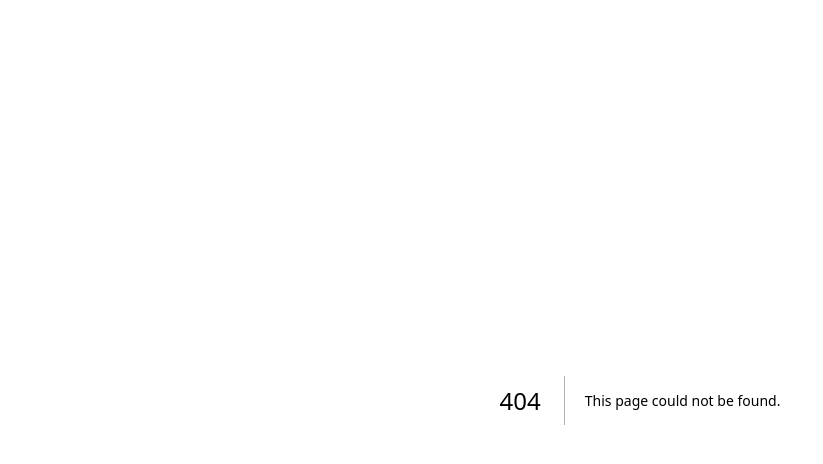
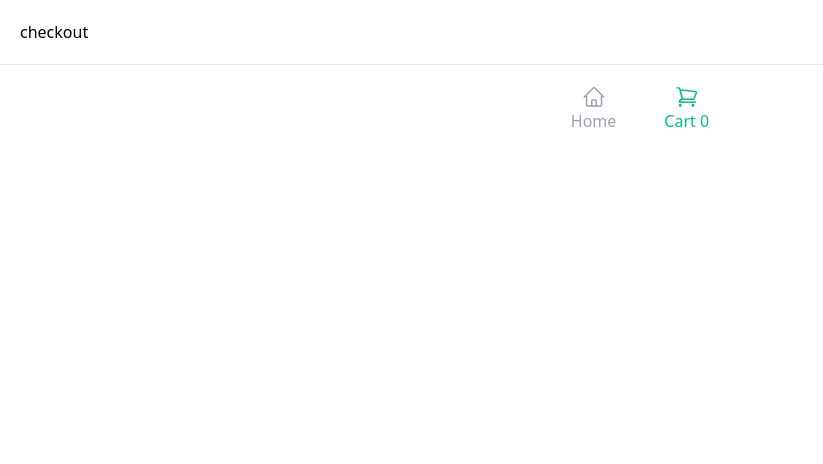
Before and after one commit to raven252525/my-ecommerce, a Next.js app: page /checkout in a window 1280 px wide. Before the commit this address had no page. Shown: the top 464 px of the page, without its empty margins (0-823 px from the left). Built offline with nearby package versions, Linux system fonts and the light colour scheme.

Commit message:
created mechanic and checkout page

```diff
--- /dev/null
+++ b/app/checkout/page.js
@@ -0,0 +1,9 @@
+import Layout from "@/components/Layout"
+
+export default function CheckOutPage() {
+    return (
+        <Layout>
+            checkout
+        </Layout>
+    )
+}
--- a/components/Footer.js
+++ b/components/Footer.js
@@ -1,25 +1,27 @@
+'use client'
+
 import Link from "next/link";
-import { useRouter } from "next/navigation";
+import { usePathname } from "next/navigation";
 
 export default function Footer() {
-    const router = useRouter()
-    const path = router.pathname
-    console.log({path})
+    const pathname = usePathname()
+    console.log(pathname)
+
     return (
         <footer className="sticky bottom-0 bg-white p-5 w-full flex border-t border-gray-200
             justify-center space-x-12 text-gray-400" >
-            <Link href={'/'} className="flex center justify-center items-center flex-col">
+                <Link href={'/'} className={(pathname == '/' ? "text-emerald-500 " : '')+"flex center justify-center items-center flex-col"}>
                 <svg xmlns="http://www.w3.org/2000/svg" fill="none" viewBox="0 0 24 24" strokeWidth={1.5} stroke="currentColor" className="size-6">
                     <path strokeLinecap="round" strokeLinejoin="round" d="m2.25 12 8.954-8.955c.44-.439 1.152-.439 1.591 0L21.75 12M4.5 9.75v10.125c0 .621.504 1.125 1.125 1.125H9.75v-4.875c0-.621.504-1.125 1.125-1.125h2.25c.621 0 1.125.504 1.125 1.125V21h4.125c.621 0 1.125-.504 1.125-1.125V9.75M8.25 21h8.25" />
                 </svg>
                 <span>Home</span>
-            </Link>
-            <Link href={'/checkout'} className="flex center justify-center items-center flex-col">
-                <svg xmlns="http://www.w3.org/2000/svg" fill="none" viewBox="0 0 24 24" strokeWidth={1.5} stroke="currentColor" className="size-6">
-                    <path strokeLinecap="round" strokeLinejoin="round" d="M2.25 3h1.386c.51 0 .955.343 1.087.835l.383 1.437M7.5 14.25a3 3 0 0 0-3 3h15.75m-12.75-3h11.218c1.121-2.3 2.1-4.684 2.924-7.138a60.114 60.114 0 0 0-16.536-1.84M7.5 14.25 5.106 5.272M6 20.25a.75.75 0 1 1-1.5 0 .75.75 0 0 1 1.5 0Zm12.75 0a.75.75 0 1 1-1.5 0 .75.75 0 0 1 1.5 0Z" />
-                </svg>
+                </Link>
+                <Link href={'/checkout'} className={(pathname == '/checkout' ? "text-emerald-500 " : '')+"flex center justify-center items-center flex-col"}>
+                    <svg xmlns="http://www.w3.org/2000/svg" fill="none" viewBox="0 0 24 24" strokeWidth={1.5} stroke="currentColor" className="size-6">
+                        <path strokeLinecap="round" strokeLinejoin="round" d="M2.25 3h1.386c.51 0 .955.343 1.087.835l.383 1.437M7.5 14.25a3 3 0 0 0-3 3h15.75m-12.75-3h11.218c1.121-2.3 2.1-4.684 2.924-7.138a60.114 60.114 0 0 0-16.536-1.84M7.5 14.25 5.106 5.272M6 20.25a.75.75 0 1 1-1.5 0 .75.75 0 0 1 1.5 0Zm12.75 0a.75.75 0 1 1-1.5 0 .75.75 0 0 1 1.5 0Z" />
+                    </svg>
                 <span>Cart 0</span>
-            </Link>
+                </Link>
         </footer>
     )
 }
--- a/components/Layout.js
+++ b/components/Layout.js
@@ -1,6 +1,6 @@
 import Footer from "./Footer";
 
-export default function LayoutRouter({children}) {
+export default function Layout({children}) {
     return (
         <div>
             <div className="p-5">
```
